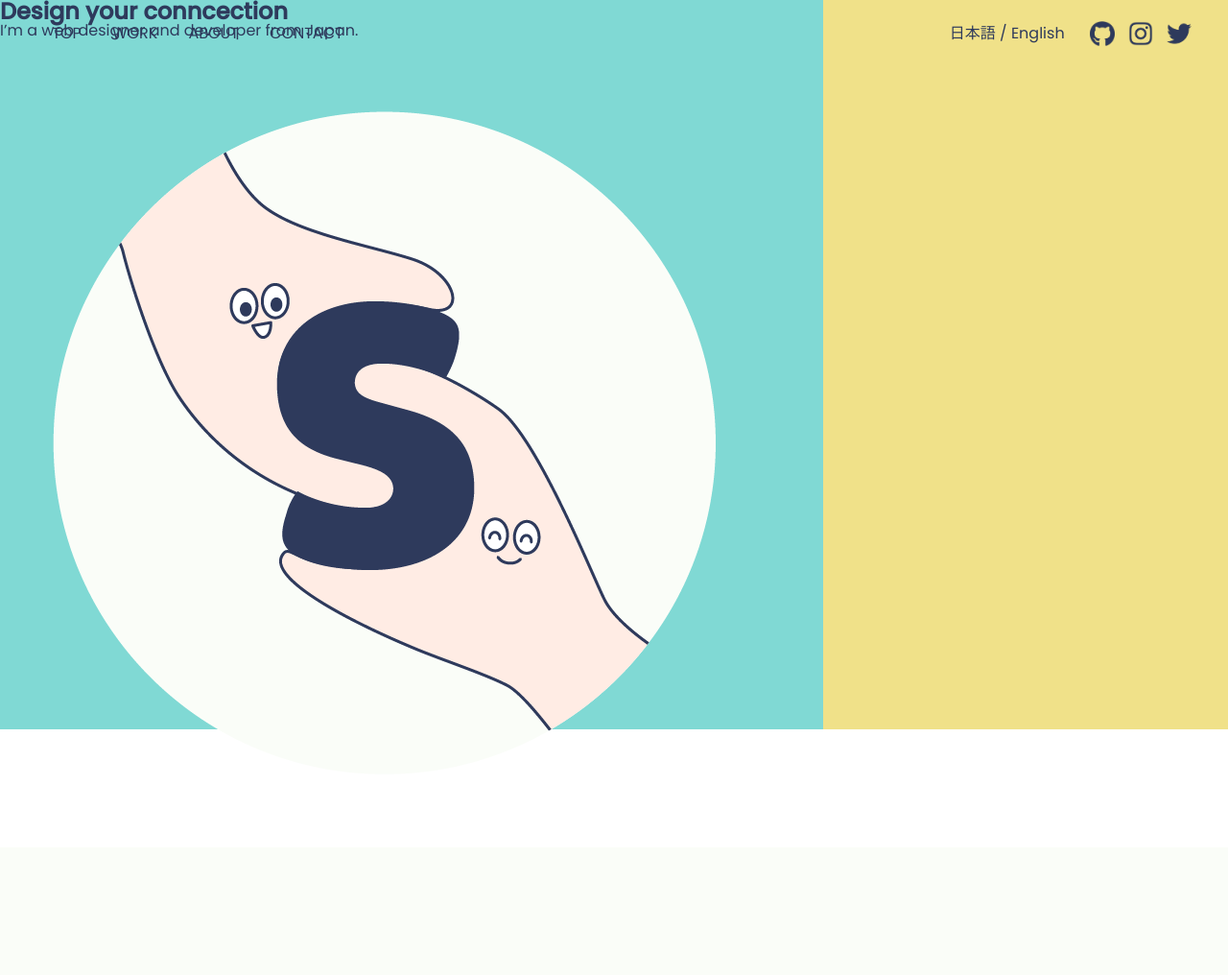
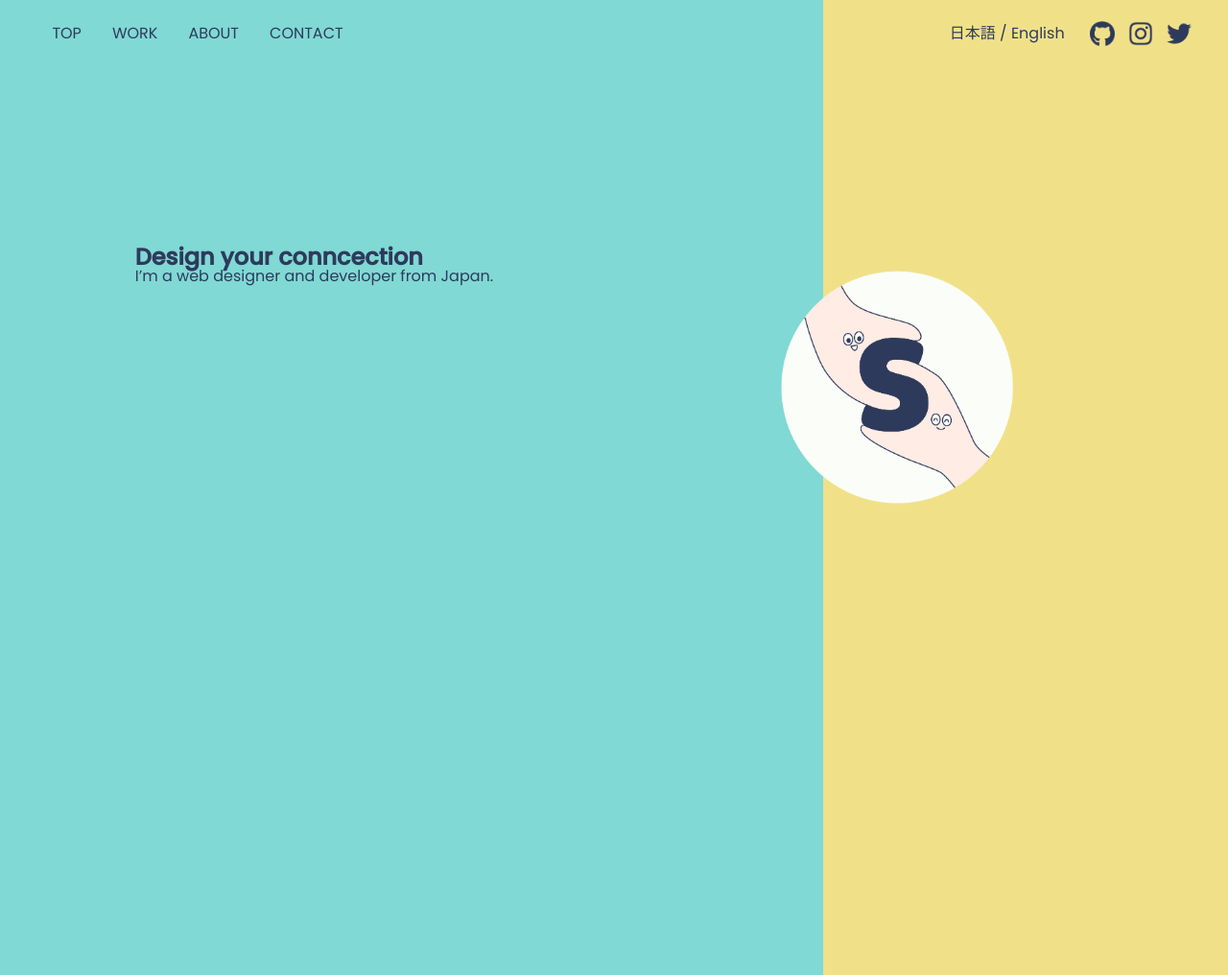
Before and after one commit to SawakoSugimori/Dezasuta-GitHub, a PHP site: page / in a window 1280 px wide. Shown: the whole page at 96% size. Before the commit the page ends 762 px from the top, so only its background shows below. Run offline with PHP 8.4, Linux system fonts and the light colour scheme; style sheets or scripts are compiled from the project's sources.

Commit message:
Style: Change positions in the top_wrapper

```diff
--- a/portfolio/css/style.css
+++ b/portfolio/css/style.css
@@ -4,5 +4,12 @@
 }
 .top_wrapper .top_bg {
   height: 95%;
+  display: flex;
+  justify-content: space-between;
+  padding: 20% 16% 0 11%;
   background: linear-gradient(90deg, #80d9d4 0%, #80d9d4 67%, #f0e189 33%, #f0e189 100%);
+}
+
+.top_circle {
+  width: 30%;
 }/*# sourceMappingURL=style.css.map */
--- a/portfolio/css/style.scss
+++ b/portfolio/css/style.scss
@@ -5,6 +5,10 @@
     height: 100vh;
     .top_bg {
         height: 95%;
+        display: flex;
+        justify-content: space-between;
+        padding: 20% 16% 0 11%;
+
         background: linear-gradient(
             90deg,
             $secondary-color 0%,
@@ -14,3 +18,6 @@
         );
     }
 }
+.top_circle {
+    width: 30%;
+}
```
Also changed, not shown: 1 other file.
